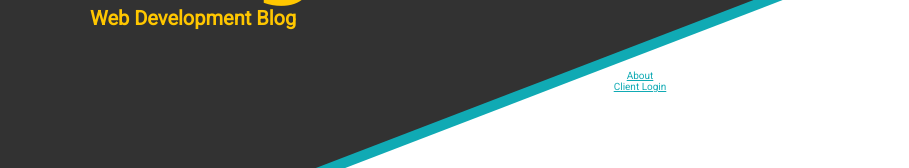
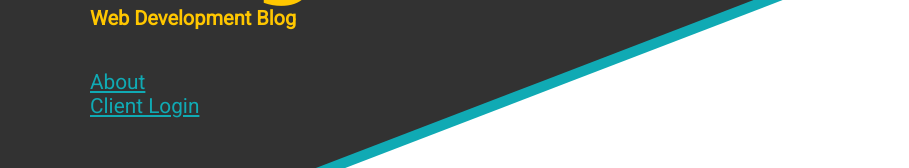
Before and after one commit to JSitter/jaytria-blog, a React (Create React App) app: page / in a window 1280 px wide. Shown: the part 173-341 px from the top of the page, without its empty margins (0-909 px from the left). Built offline with nearby package versions, Linux system fonts and the light colour scheme; no server answers.

Commit message:
Add HeaderMenu component

```diff
--- a/src/HeaderMenu.js
+++ b/src/HeaderMenu.js
@@ -1,10 +1,12 @@
 function HeaderMenu({ links }) {
     return (
-        <ul>
-            {links.map((link) => {
-                return (<li><a href={link.url}>{link.title}</a></li>);
-            })}
-        </ul>
+        <nav>
+            <ul>
+                {links.map((link) => {
+                    return (<li><a href={link.url}>{link.title}</a></li>);
+                })}
+            </ul>
+        </nav>
     );
 }
 
--- a/src/css/Header.css
+++ b/src/css/Header.css
@@ -119,6 +119,38 @@ header {
   width: 100%;
 }
 
+header nav {
+  color: #10AAB4;
+  text-align: left;
+  font-size: 1.3rem;
+  width: 250px;
+}
+
+header nav ul {
+  list-style: none;
+}
+
+header nav a:link {
+  color: #10AAB4;
+}
+
+header nav a:visited {
+  color: #00747c;
+}
+
+header nav a:hover {
+  color: #efefef;
+}
+
+header nav a:focus {
+  color: #efefef;
+}
+
+header nav a:active {
+  color: #FFC700;
+  background-color: rgba(0, 0, 0, 0);
+}
+
 header h1 {
   font-size: 51pt;
 }
@@ -182,6 +214,9 @@ header h1, header h2 {
     -ms-flex-line-pack: center;
         align-content: center;
   }
+  header nav {
+    margin: 20px auto;
+  }
   .header-background {
     position: absolute;
     z-index: -100;
@@ -227,6 +262,10 @@ header h1, header h2 {
     -webkit-box-pack: start;
         -ms-flex-pack: start;
             justify-content: flex-start;
+  }
+  header nav {
+    margin-top: 20px;
+    margin-left: 45px;
   }
   .header-background {
     position: absolute;
@@ -292,6 +331,9 @@ header h1, header h2 {
 }
 
 @media (min-width: 900px) {
+  header > nav {
+    margin-left: 90px;
+  }
   .header-background {
     left: -300px;
     top: -600px;
--- a/src/scss/Header.scss
+++ b/src/scss/Header.scss
@@ -3,6 +3,39 @@
 header {
     overflow-x: hidden;
     width: 100%;
+
+    nav {
+       color: $teal;
+       text-align: left;
+       font-size: 1.3rem;
+       width: 250px;
+
+       ul {
+        list-style: none;
+       }
+    }
+
+    nav a:link {
+        color: $teal;
+    }
+
+    nav a:visited {
+        color: $dteal;
+    }
+
+    nav a:hover {
+        color: #efefef;
+    }
+
+    nav a:focus {
+        color: #efefef;
+    }
+
+    nav a:active {
+        color: $yellow;
+        background-color: rgba(0, 0, 0, 0);
+    }
+
 }
 
 header  {
@@ -63,6 +96,10 @@ header  {
         justify-content: center;
         align-items: center;
         align-content: center;
+
+        nav {
+            margin: 20px auto;
+        }
     }
 
     .header-background {
@@ -106,6 +143,12 @@ header  {
         grid-column: 1 / 2;
         justify-content: center;
         justify-content: flex-start;
+
+        nav {
+            margin-top: 20px;
+            margin-left: 45px;
+        }
+
 
     }
 
@@ -156,6 +199,7 @@ header  {
 
 
 @media(min-width: 555px) and (max-width: 899px) {
+
     .header-background {
         left: -480px;
     }
@@ -166,6 +210,10 @@ header  {
 }
 
 @media(min-width: 900px) {
+    header > nav {
+        margin-left: 90px;
+    }
+
     .header-background {
         left: -300px;
         top: -600px;
```
Also changed, not shown: 1 other file (tests, documents, lock files or other folders).
